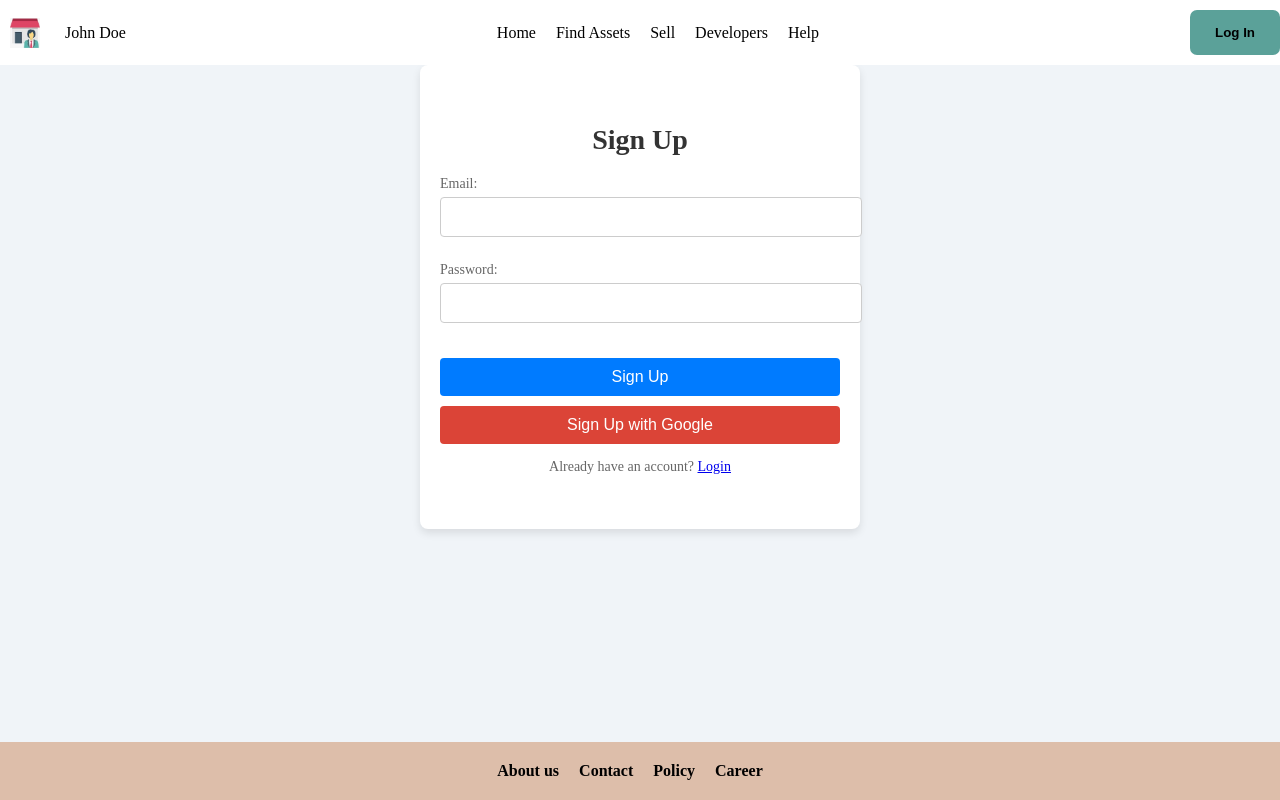
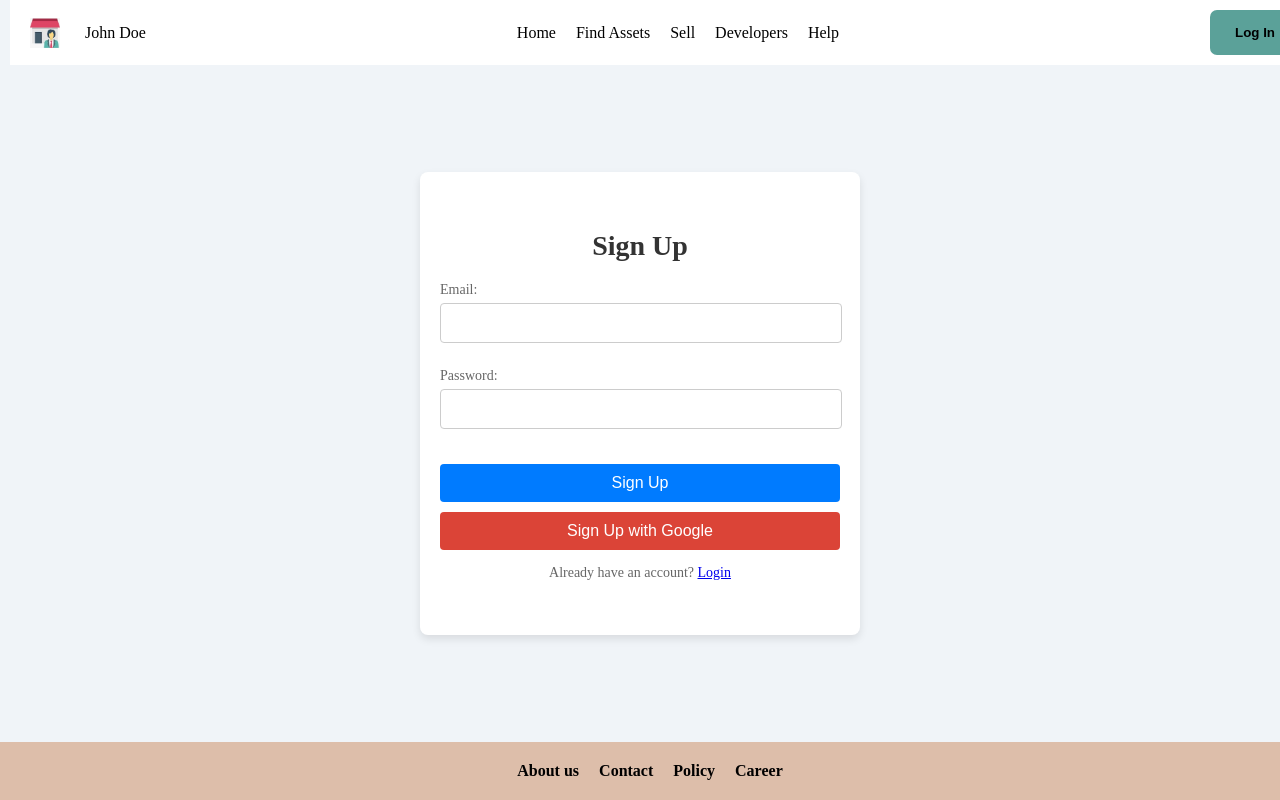
Before and after one commit to Ahmedki1l/Property-AI-Connect-FrontEnd, a React (Vite) app in the folder Project/PAC-FrontEnd/: page /signup in a window 1280 px wide. Built offline with nearby package versions, Linux system fonts and the light colour scheme.

Commit message:
signup css adjustments

```diff
--- a/Project/PAC-FrontEnd/src/css/LoginPage.css
+++ b/Project/PAC-FrontEnd/src/css/LoginPage.css
@@ -105,8 +105,6 @@
   margin-top: 15px;
 }
 
-}
-
 .loginContent button {
   width: 100%;
   padding: 10px;
--- a/Project/PAC-FrontEnd/src/css/SignUpPage.css
+++ b/Project/PAC-FrontEnd/src/css/SignUpPage.css
@@ -3,10 +3,24 @@
   display: flex;
   flex-direction: column;
   min-height: 100vh;
-  justify-content: center; /* Center vertically */
-  align-items: center; /* Center horizontally */
   background-color: #f0f4f8;
   font-family: 'Arial, sans-serif';
+}
+
+.navbar {
+  width: 100%;
+}
+
+.footer {
+  width: 100%;
+  margin-top: auto;
+}
+
+.signUpContentContainer {
+  display: flex;
+  justify-content: center;
+  align-items: center;
+  flex: 1;
 }
 
 .signUpContent {
@@ -16,17 +30,18 @@
   background-color: #ffffff;
   box-shadow: 0 4px 8px rgba(0, 0, 0, 0.1);
   border-radius: 8px;
+  text-align: center;
 }
 
 .signUpContent h1 {
   font-size: 28px;
   color: #333333;
   margin-bottom: 20px;
-  text-align: center;
 }
 
 .signUpContent .formGroup {
   margin-bottom: 15px;
+  text-align: left;
 }
 
 .signUpContent label {
@@ -37,7 +52,7 @@
 }
 
 .signUpContent input {
-  width: 100%;
+  width: calc(100% - 20px); /* Add space for padding */
   padding: 10px;
   font-size: 16px;
   border: 1px solid #cccccc;
@@ -64,30 +79,5 @@
 .signUpContent p {
   font-size: 14px;
   color: #666666;
-  text-align: center;
   margin-top: 15px;
 }
-
-}
-
-.signUpContent button {
-  width: 100%;
-  padding: 10px;
-  font-size: 16px;
-  color: #ffffff;
-  background-color: #007bff;
-  border: none;
-  border-radius: 4px;
-  cursor: pointer;
-  margin-top: 10px;
-}
-
-.signUpContent .googleSignUp {
-  background-color: #db4437;
-}
-
-.signUpContent p {
-  font-size: 14px;
-  color: #666666;
-  margin-top: 15px;
-}
--- a/Project/PAC-FrontEnd/src/pages/DeveloperPage.jsx
+++ b/Project/PAC-FrontEnd/src/pages/DeveloperPage.jsx
@@ -26,7 +26,7 @@ const DeveloperPage = () => {
   }, []);
 
   return (
-    <div>
+    <div className="find-assets-page">
       <NavBar />
       <div className="developer-page">
         <div className="left-container">
--- a/Project/PAC-FrontEnd/src/pages/LoginPage.jsx
+++ b/Project/PAC-FrontEnd/src/pages/LoginPage.jsx
@@ -1,9 +1,11 @@
-import React from 'react';
-import { Link } from 'react-router-dom';
-import NavBar from '../components/NavBar';
-import Footer from '../components/Footer';
+/* eslint-disable react/no-unescaped-entities */
+/* eslint-disable no-unused-vars */
+import React from "react";
+import { Link } from "react-router-dom";
+import NavBar from "../components/NavBar";
+import Footer from "../components/Footer";
 
-import '../css/LoginPage.css';
+import "../css/LoginPage.css";
 
 const LoginPage = () => {
   const handleGoogleLogin = () => {
@@ -11,27 +13,26 @@ const LoginPage = () => {
   };
 
   return (
-    <div className='loginLayout'>
+    <div className="loginLayout">
       <NavBar />
-      <div className='loginContent'>
+      <div className="loginContentContainer">
+        <div className="loginContent">
           <h1>Login</h1>
           <form>
-          <div className='formGroup'>
-            <label htmlFor='email'>Email:</label>
-            <input type='email' id='email' name='email' required />
+            <div className="formGroup">
+              <label htmlFor="email">Email:</label>
+              <input type="email" id="email" name="email" required />
             </div>
-          <div className='formGroup'>
-            <label htmlFor='password'>Password:</label>
-            <input type='password' id='password' name='password' required />
+            <div className="formGroup">
+              <label htmlFor="password">Password:</label>
+              <input type="password" id="password" name="password" required />
             </div>
-          <button type='submit'>Login</button>
+            <button type="submit">Login</button>
           </form>
-        <button className='googleLogin' onClick={handleGoogleLogin}>
-          Login with Google
-        </button>
           <p>
-          Don't have an account? <Link to='/signup'>Sign up</Link>
+            Don't have an account? <Link to="/signup">Sign up</Link>
           </p>
+        </div>
       </div>
       <Footer />
     </div>
--- a/Project/PAC-FrontEnd/src/pages/SignUpPage.jsx
+++ b/Project/PAC-FrontEnd/src/pages/SignUpPage.jsx
@@ -1,9 +1,10 @@
-import React from 'react';
-import { Link } from 'react-router-dom';
-import NavBar from '../components/NavBar';
-import Footer from '../components/Footer';
+/* eslint-disable no-unused-vars */
+import React from "react";
+import { Link } from "react-router-dom";
+import NavBar from "../components/NavBar";
+import Footer from "../components/Footer";
 
-import '../css/SignUpPage.css';
+import "../css/SignUpPage.css";
 
 const SignUpPage = () => {
   const handleGoogleSignUp = () => {
@@ -11,27 +12,29 @@ const SignUpPage = () => {
   };
 
   return (
-    <div className='signUpLayout'>
+    <div className="signUpLayout">
       <NavBar />
-      <div className='signUpContent'>
+      <div className="signUpContentContainer">
+        <div className="signUpContent">
           <h1>Sign Up</h1>
           <form>
-          <div className='formGroup'>
-            <label htmlFor='email'>Email:</label>
-            <input type='email' id='email' name='email' required />
+            <div className="formGroup">
+              <label htmlFor="email">Email:</label>
+              <input type="email" id="email" name="email" required />
             </div>
-          <div className='formGroup'>
-            <label htmlFor='password'>Password:</label>
-            <input type='password' id='password' name='password' required />
+            <div className="formGroup">
+              <label htmlFor="password">Password:</label>
+              <input type="password" id="password" name="password" required />
             </div>
-          <button type='submit'>Sign Up</button>
+            <button type="submit">Sign Up</button>
           </form>
-        <button className='googleSignUp' onClick={handleGoogleSignUp}>
+          <button className="googleSignUp" onClick={handleGoogleSignUp}>
             Sign Up with Google
           </button>
           <p>
-          Already have an account? <Link to='/login'>Login</Link>
+            Already have an account? <Link to="/login">Login</Link>
           </p>
+        </div>
       </div>
       <Footer />
     </div>
```
Lines whose indentation alone changed are shown as unchanged.
